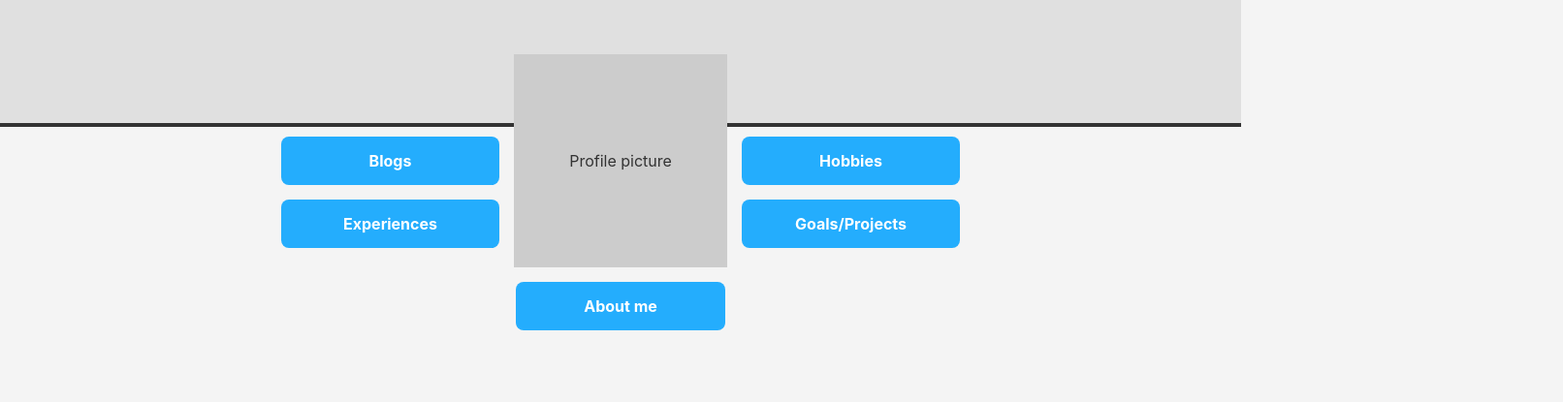
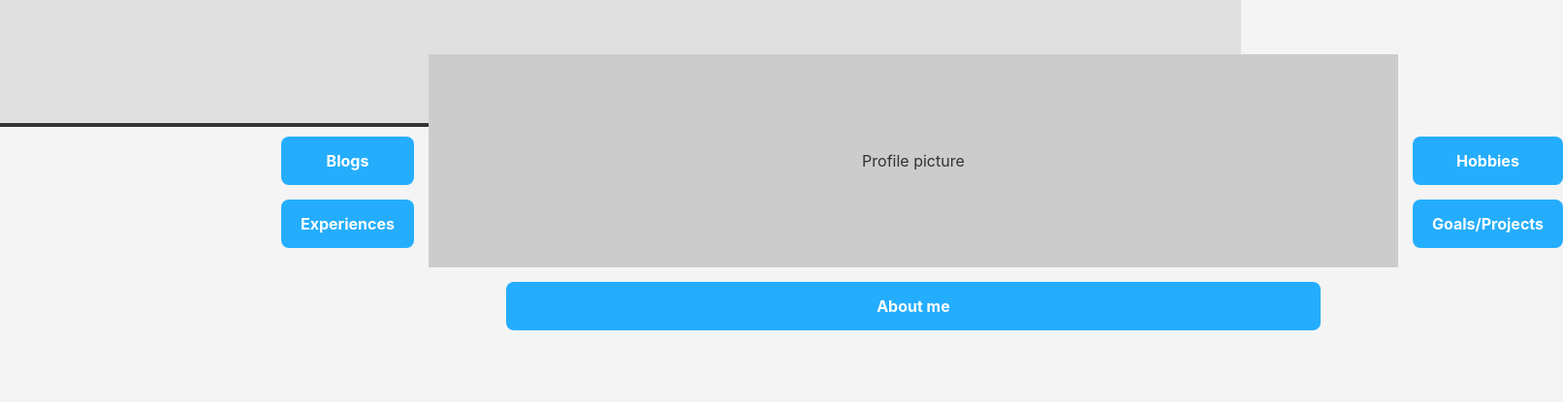
Before and after one commit to RudranshGoel/RudranshGoel.github.io, a plain HTML site: page index.html in a window 1280 px wide. Shown: the part 173-588 px from the top of the page at 97% size, 1612 px wide, since content can reach past the window. Drawn offline with Linux system fonts and the light colour scheme.

Commit message:
updated style

```diff
--- a/style.css
+++ b/style.css
@@ -57,7 +57,7 @@ body {
 .profile-picture {
     /* --- CHANGE HERE --- */
     /* Increased the width and height */
-    width: 220px;
+    width: 1000px;
     height: 220px;
 
     background-color: #ccc;
```
